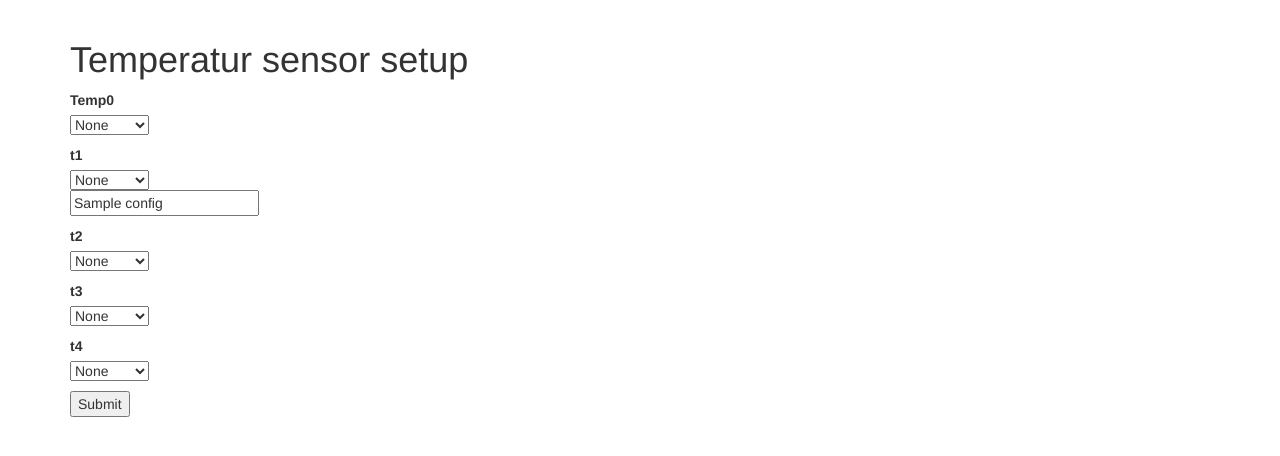
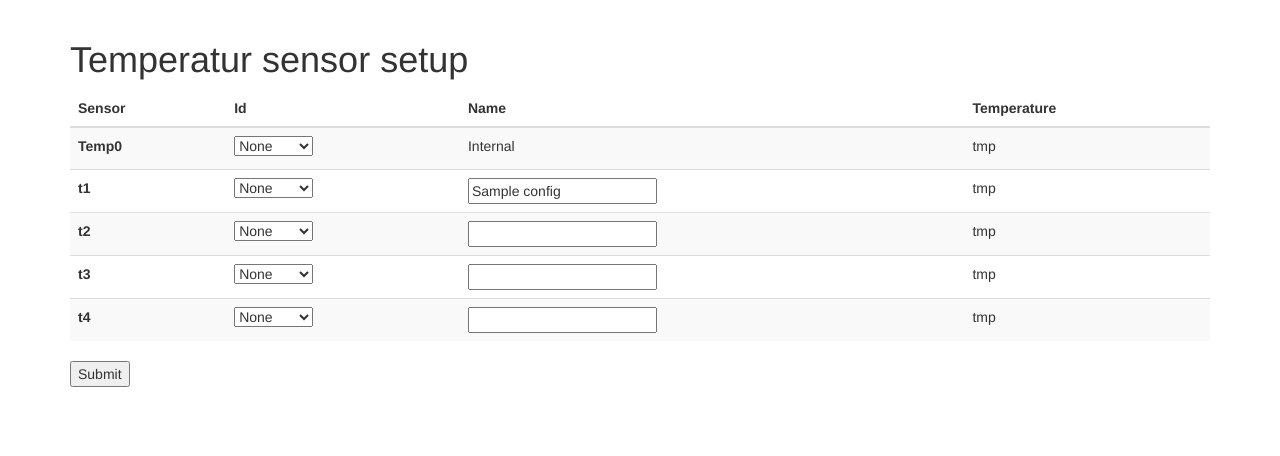
Before and after one commit to richarddeweerd/aquaweb, a Flask app: page /settings/temperature in a window 1280 px wide. Shown: the part 52-508 px from the top of the page. Run offline with Flask 2, Linux system fonts and the light colour scheme; a user stored in the database is signed in; tables that the repository leaves empty hold one stand-in row (values such as "Sample post"); parts of the project's set-up code (start-up, migrations or seed data) failed here and were passed over; some libraries are stand-ins or nearby versions.

Commit message:
Page formatting

```diff
--- a/app/templates/settings/temperature.html
+++ b/app/templates/settings/temperature.html
@@ -4,42 +4,56 @@
 <h1>Temperatur sensor setup</h1>
 <form action="" method="post">
     {{ form.hidden_tag() }}
-    <p>
-        {{ form.t0.label }}<br>
-        {{ form.t0(cols=60, onchange="checkDuplicates('t0')") }}<br>
-        {% for error in form.t0.errors %}
-        <span style="color: red;">[{{ error }}]</span>
-        {% endfor %}
-    </p>
-    <p>
-        {{ form.t1.label }}<br>
-        {{ form.t1(cols=60, onchange="checkDuplicates('t1')") }}<br>
-        {{ form.t1_name(cols=50) }}<br>
-        {% for error in form.t1.errors %}
-        <span style="color: red;">[{{ error }}]</span>
-        {% endfor %}
-    </p>
-    <p>
-        {{ form.t2.label }}<br>
-        {{ form.t2(cols=60, onchange="checkDuplicates('t2')") }}<br>
-        {% for error in form.t2.errors %}
-        <span style="color: red;">[{{ error }}]</span>
-        {% endfor %}
-    </p>
-    <p>
-        {{ form.t3.label }}<br>
-        {{ form.t3(cols=60, onchange="checkDuplicates('t3')") }}<br>
-        {% for error in form.t3.errors %}
-        <span style="color: red;">[{{ error }}]</span>
-        {% endfor %}
-    </p>
-    <p>
-        {{ form.t4.label }}<br>
-        {{ form.t4(cols=60, onchange="checkDuplicates('t4')") }}<br>
-        {% for error in form.t4.errors %}
-        <span style="color: red;">[{{ error }}]</span>
-        {% endfor %}
-    </p>
+
+
+
+    <table class="table table-striped table-hover">
+        <thead class="thead-light">
+            <tr valign="top">
+                <th>Sensor</th>
+                <th>Id</th>
+                <th>Name</th>
+                <th>Temperature</th>
+            </tr>
+        </thead>
+
+        <tr valign="top">
+            <td>{{ form.t0.label }}</td>
+            <td>{{ form.t0(cols=60, onchange="checkDuplicates('t0')") }}</td>
+            <td>Internal</td>
+            <td>tmp</td>
+        </tr>
+
+        <tr valign="top">
+            <td>{{ form.t1.label }}</td>
+            <td>{{ form.t1(cols=60, onchange="checkDuplicates('t1')") }}</td>
+            <td>{{ form.t1_name(cols=50) }}</td>
+            <td>tmp</td>
+        </tr>
+
+        <tr valign="top">
+            <td>{{ form.t2.label }}</td>
+            <td>{{ form.t2(cols=60, onchange="checkDuplicates('t2')") }}</td>
+            <td>{{ form.t2_name(cols=50) }}</td>
+            <td>tmp</td>
+        </tr>
+
+        <tr valign="top">
+            <td>{{ form.t3.label }}</td>
+            <td>{{ form.t3(cols=60, onchange="checkDuplicates('t3')") }}</td>
+            <td>{{ form.t3_name(cols=50) }}</td>
+            <td>tmp</td>
+        </tr>
+
+        <tr valign="top">
+            <td>{{ form.t4.label }}</td>
+            <td>{{ form.t4(cols=60, onchange="checkDuplicates('t4')") }}</td>
+            <td>{{ form.t4_name(cols=50) }}</td>
+            <td>tmp</td>
+        </tr>
+
+    </table>
+
     <p>{{ form.submit() }}</p>
 </form>
 {% endblock %}
```
